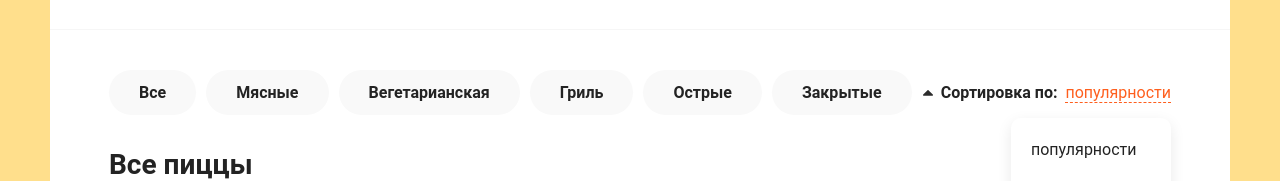
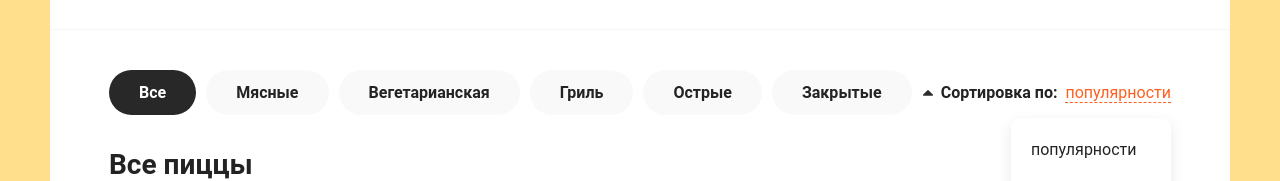
Before and after one commit to damirqa/pizza, a React (Create React App) app: page / in a window 1280 px wide. Shown: the part 152-333 px from the top of the page. Built offline with nearby package versions, Linux system fonts and the light colour scheme.

Commit message:
set active category

```diff
--- a/src/components/Categories.tsx
+++ b/src/components/Categories.tsx
@@ -1,15 +1,29 @@
-import React from "react";
+import React, { useState } from "react";
 
 const Categories = () => {
+  const [activeCategory, setActiveCategory] = useState(0);
+
+  const categories = [
+    "Все",
+    "Мясные",
+    "Вегетарианская",
+    "Гриль",
+    "Острые",
+    "Закрытые",
+  ];
+
   return (
     <div className="categories">
       <ul>
-        <li>Все</li>
-        <li>Мясные</li>
-        <li>Вегетарианская</li>
-        <li>Гриль</li>
-        <li>Острые</li>
-        <li>Закрытые</li>
+        {categories.map((value, index) => (
+          <li
+            key={index}
+            onClick={() => setActiveCategory(index)}
+            className={activeCategory === index ? "active" : ""}
+          >
+            {value}
+          </li>
+        ))}
       </ul>
     </div>
   );
```
